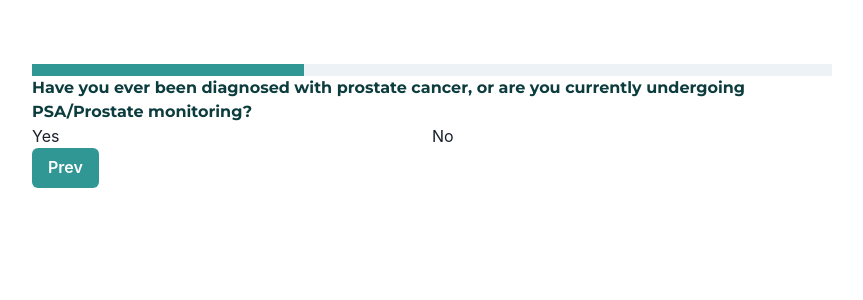
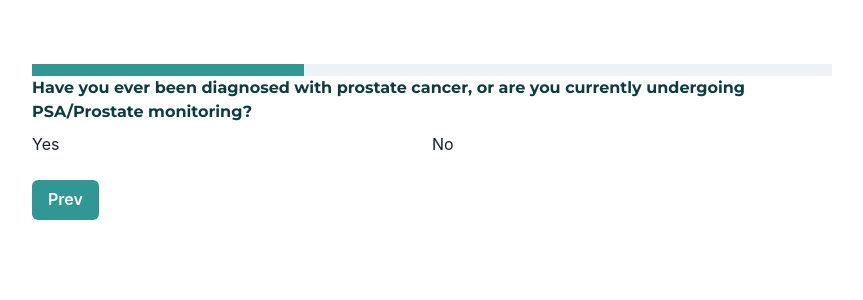
Before and after one commit to siya-h/manual-landing-page, a React (Create React App) app: page /quiz in a window 1280 px wide. Both pictures are taken after a click on the element 440 px from the left and 250 px from the top of the page. Shown: the top 300 px of the page, without its empty margins (208-1071 px from the left). Built offline with nearby package versions, Linux system fonts and the light colour scheme.

Commit message:
adding margin to components

```diff
--- a/src/components/QuestionItem.js
+++ b/src/components/QuestionItem.js
@@ -18,6 +18,7 @@ const QuestionItem = ({ item }) => {
                                 dispatch(addAnswer({ question, value }))
                                 dispatch(updateRejection(isRejection))
                             }}
+                            my="2%"
                         >
                             <Box display="flex" gridGap="5" _hover={{ cursor: 'pointer' }} borderRadius={5} border={answers.find(item => item.question === question && item.value === value) ? "2px solid teal" : "none"}><Box
                             >{parse(display)}</Box>
--- a/src/pages/Quiz.js
+++ b/src/pages/Quiz.js
@@ -23,7 +23,7 @@ const Quiz = () => {
                     )
                 })
             }
-            {step !== 0 ? <Button onClick={() => dispatch(goBack())} colorScheme="teal">Prev</Button> : null}
+            {step !== 0 ? <Button my='2%' onClick={() => dispatch(goBack())} colorScheme="teal">Prev</Button> : null}
         </Box>
     )
 }
```
